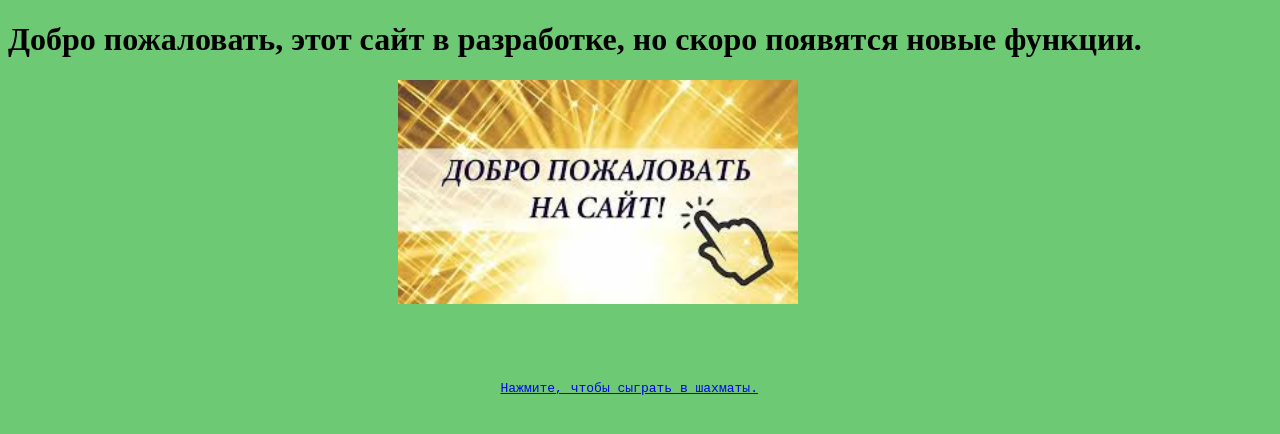
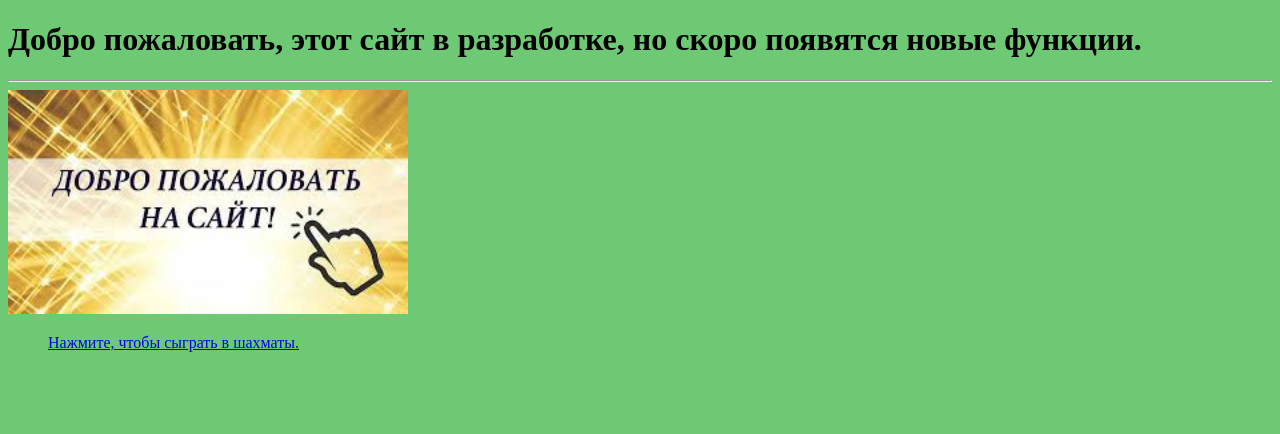
Before and after one commit to Sozdatel1/Sozdatel1.github.io, a plain HTML site: page index.html in a window 1280 px wide. Drawn offline with Linux system fonts and the light colour scheme.

Commit message:
Изменить заново код

```diff
--- a/index.html
+++ b/index.html
@@ -7,15 +7,12 @@
     <link rel="stylesheet" href="styles/main.css">
   </head>
 <h1>Добро пожаловать, этот сайт в разработке, но скоро появятся новые функции.</h1>
-
+<hr>
 <body>
-    <pre>
   <img src="img/welcome.jfif" alt="ошибка загрузки" width="400">
   <script src="scripts/main.js"></script>
-
     <ol>
     <a href="https://lichess.org">Нажмите, чтобы сыграть в шахматы.</a>
-   </pre>
    </ol>
   </body>
 </html>
```
Lines whose indentation alone changed are shown as unchanged.
